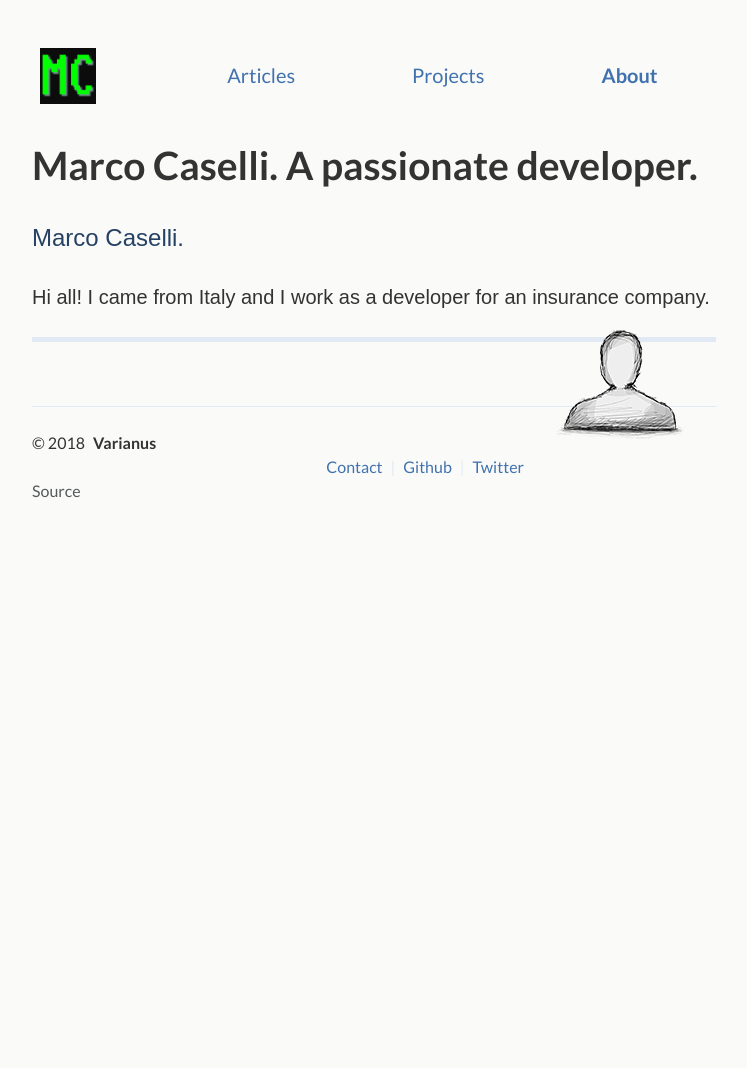
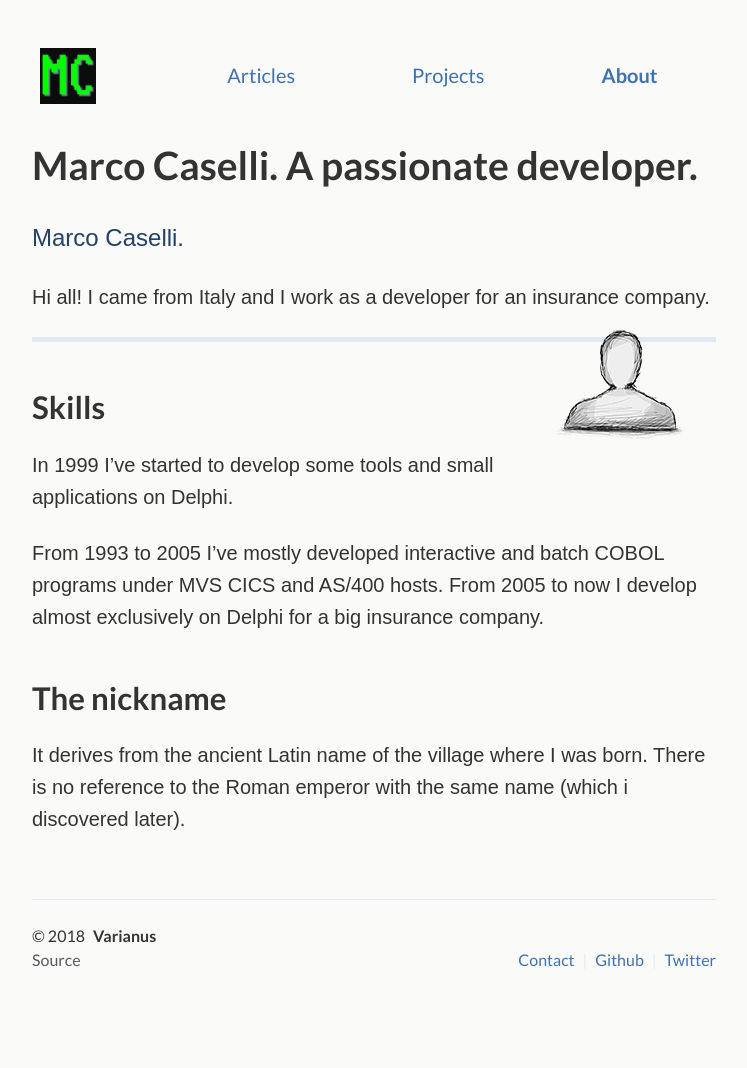
Before and after one commit to varianus/varianus.github.io, a Jekyll site: the page built from _pages/about.md, in a window 1280 px wide. Shown: the whole page, without its empty margins (266-1013 px from the left). Built offline with Jekyll 4.4.1, drawn with Linux system fonts in a browser that asks for light colours; before the commit the page ends 900 px from its top, so only the background shows below that.

Commit message:
Add some personal info

```diff
--- a/_pages/about.md
+++ b/_pages/about.md
@@ -7,7 +7,6 @@ permalink: /about/
 ---
 
 <div class="pretty-links">
-
 <div class="lead lead-about">Marco Caselli.
 </div>
 
@@ -19,8 +18,16 @@ Hi all! I came from Italy and I work as a developer for an insurance company.
 </figure>
 {:/}
 
+---
+## Skills
 
----
+In 1999 I've started to develop some tools and small applications on Delphi.
 
+From 1993 to 2005 I've mostly developed interactive and batch COBOL programs under MVS CICS and AS/400 hosts.
+From 2005 to now I develop almost exclusively on Delphi for a big insurance company.
+
+## The nickname
+
+It derives from the ancient Latin name of the village where I was born. There is no reference to the Roman emperor with the same name (which i discovered later).
 
 </div>
```
